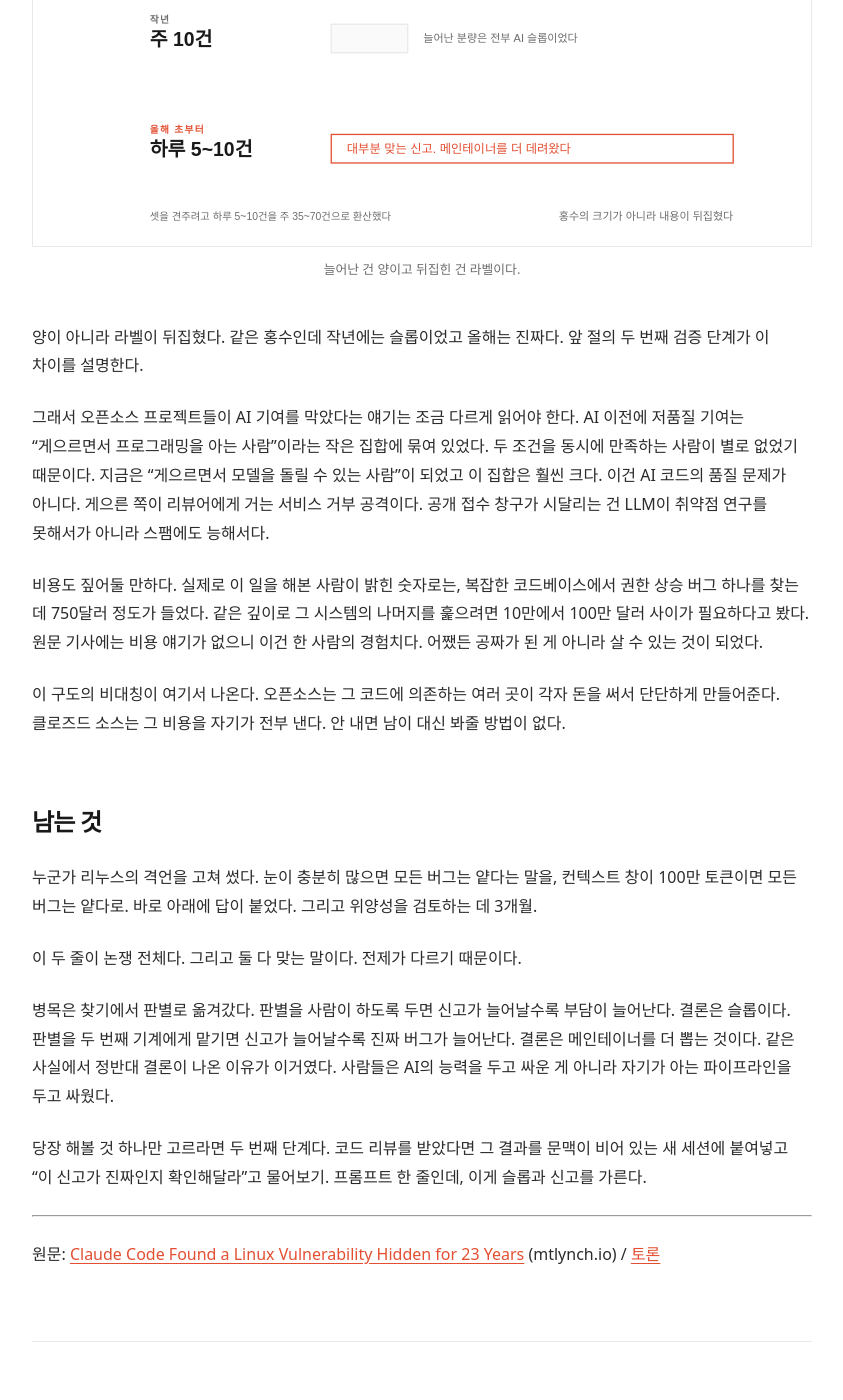
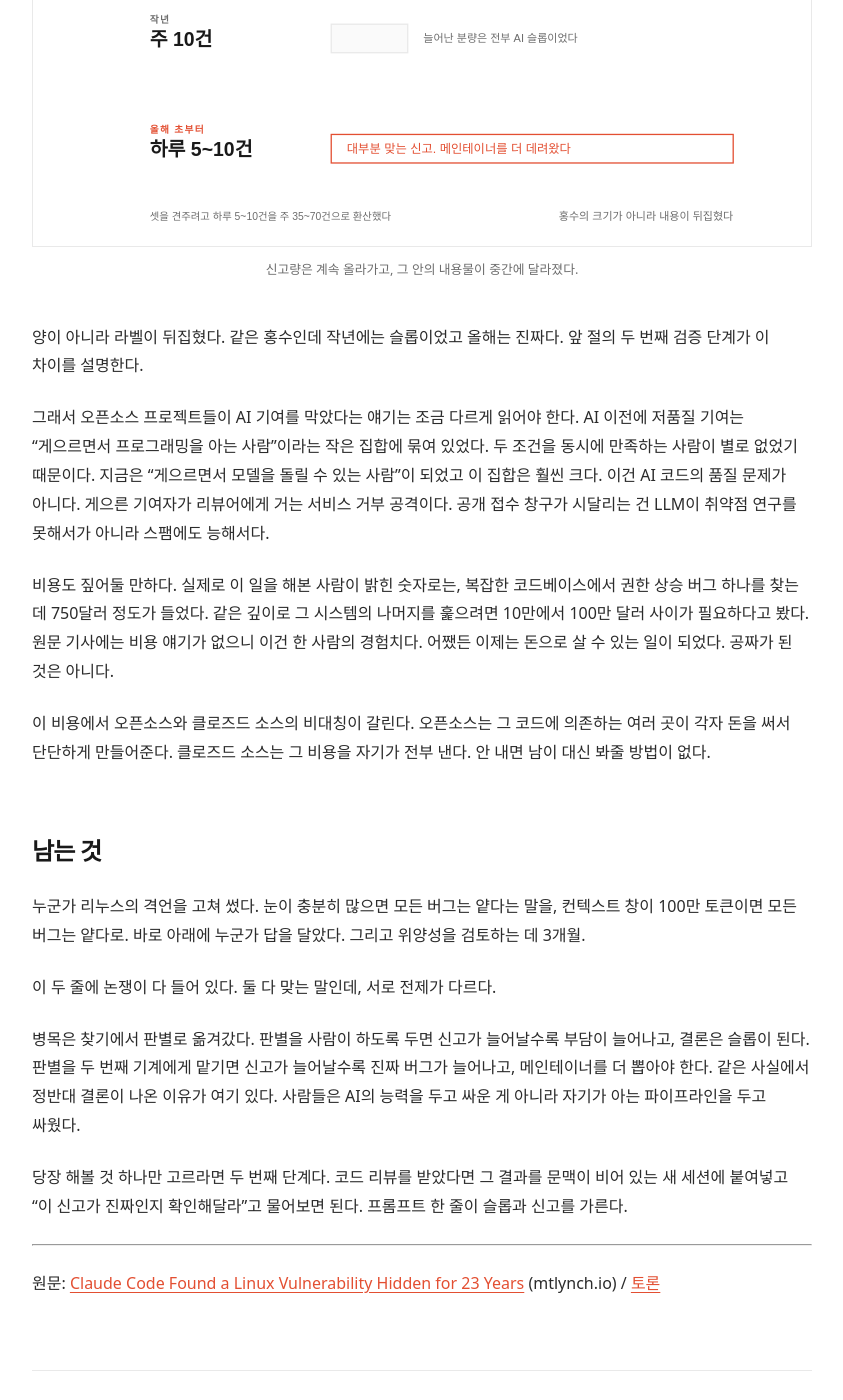
Before and after one commit to enebin/enebin.github.io, a Jekyll site: the page built from _posts/2026-08-09-bug-finding-bottleneck.md, in a window 1280 px wide and 1400 px high, scrolled down 6147 px. Shown: the whole window, without its empty margins (218-1061 px from the left). Built offline with Jekyll 4.4.1, drawn with Linux system fonts in a browser that asks for light colours; some web fonts are replaced; comment, search, counter and statistics services are not loaded; some of the changed text lies outside the part shown.

Commit message:
2차 윤문 — 손편집이 남긴 무행위자 문장과 대구 과잉을 정리
닉네임을 지우고 중계 어투를 걷어내는 과정에서 행위자를 잃은 문장이
늘었다. "지적이 따라붙었다", "근거가 나오지 않았다"처럼 사람이 하던
말을 추상 주어에 넘긴 자리를 "누군가", "취약점 연구를 오래 한 사람"
같은 주어로 되살렸다.

"A가 아니라 B" 대구가 14회까지 불어난 것도 줄였다. 논지를 지탱하는
자리(1절 결말, 마지막 절 결론)는 남기고, 한 단락에 겹친 자리와
본문·figcaption이 같은 대구를 두 번 울린 자리를 끊었다.

3절의 "~라는 것" 체언 종결 연속 2건은 서술 종결로 바꿨다.

```diff
--- a/_posts/2026-08-09-bug-finding-bottleneck.md
+++ b/_posts/2026-08-09-bug-finding-bottleneck.md
@@ -6,9 +6,9 @@
 image: /assets/images/bug-finding-bottleneck-cover.svg
 ---
 
-리눅스 커널이 NFS 잠금 요청을 거절할 때 쓰는 버퍼는 112바이트다. 그런데 거절 메시지에는 최대 1024바이트짜리 필드가 붙는다. 합치면 1056바이트를 112바이트짜리 통에 밀어 넣는다. 세어보면 바로 보이는 종류다. 이 코드는 2003년 3월에 들어와 23년을 살아남았다.
+리눅스 커널이 NFS 잠금 요청을 거절할 때 쓰는 버퍼는 112바이트다. 그런데 거절 메시지에는 최대 1024바이트짜리 필드가 붙는다. 합치면 1056바이트를 112바이트짜리 통에 밀어 넣는 셈이라, 세어보면 바로 보인다. 이 코드는 2003년 3월에 들어와 23년을 살아남았다.
 
-Claude Code가 이걸 찾아냈다는 글이 Hacker News에 올라왔고 댓글이 268개 붙었다. 읽고 나서 남은 건 버그 얘기가 아니었다. AI가 버그를 잘 찾느냐도 아니었다. 같은 사실을 놓고 정반대 결론이 나오는 자리가 하나 있었다. 그 자리를 정리해 둔다.
+Claude Code가 이걸 찾아냈다는 글이 Hacker News에 올라왔고 댓글이 268개 붙었다. 읽고 나서 남은 건 버그도, AI가 버그를 잘 찾느냐도 아니었다. 같은 사실을 놓고 정반대 결론이 나오는 자리가 하나 있었다. 그 자리를 정리해 둔다.
 
 <!--more-->
 
@@ -18,93 +18,93 @@
 
 <figure>
   <img src="/assets/images/bug-finding-bottleneck-buffer.svg" alt="112바이트 버퍼와 1056바이트 거절 메시지의 크기를 같은 축에서 비교한 그림">
-  <figcaption>세기만 하면 보이는 차이가 23년을 버텼다.</figcaption>
+  <figcaption>두 막대의 길이 차이가 23년을 버텼다.</figcaption>
 </figure>
 
-제목이 조금 틀렸다. 숨어 있던 게 아니라 아무도 볼 생각을 안 했을 뿐이다. 가변 길이 필드를 다루는 코드를 쓸 때 "이 길이의 유효 범위가 어디까지인가"는 늘 머리 앞쪽에 있어야 하는 질문인데, 여기서는 아무도 그걸 묻지 않았다.
+제목이 조금 틀렸다. 아무도 이 버퍼 길이를 확인해 볼 생각을 안 했을 뿐이다. 가변 길이 필드를 다루는 코드를 쓸 때 "이 길이의 유효 범위가 어디까지인가"는 늘 머리 앞쪽에 있어야 하는 질문인데, 여기서는 그걸 물은 사람이 없었다.
 
-취약점 연구를 오래 한 쪽에서 나온 말이 더 정확하다. 대부분의 취약점이 원래 그렇게 생긴다. 시스템 코드는 복잡도가 이자처럼 쌓이고, 사람 손으로 그걸 따라가는 건 대단히 어렵다. Heartbleed도 같은 얘기였다. 패킷에서 길이 값을 읽어 그만큼 복사한다는 코드는 떼어놓고 보면 C를 아는 사람 누구나 즉시 알아본다. 그런데 그 코드는 OpenSSL의 TLS 처리 더미 아래 묻혀 있었다. 함수에 들어오는 입력이 무엇인지를 머리에 전부 올려두고 따라가야 보인다.
+취약점 연구를 오래 한 사람이 더 정확하게 짚었다. 대부분의 취약점이 원래 그렇게 생긴다. 시스템 코드는 복잡도가 이자처럼 쌓이고, 사람 손으로 그걸 따라가는 건 대단히 어렵다. Heartbleed도 같은 얘기였다. 패킷에서 길이 값을 읽어 그만큼 복사한다는 코드는 떼어놓고 보면 C를 아는 사람 누구나 즉시 알아본다. 그런데 그 코드는 OpenSSL의 TLS 처리 더미 아래 묻혀 있었다. 함수에 들어오는 입력이 무엇인지를 머리에 전부 올려두고 따라가야 보인다.
 
-**이 버그가 23년을 산 이유는 어려워서가 아니라 볼 사람이 없어서다.** 이 문장이 뒤에 나올 논쟁 전체의 밑바닥이다.
+**이 버그가 23년을 산 이유는 어려워서가 아니라 볼 사람이 없어서다.** 뒤에 나올 논쟁 전체가 이 한 줄에서 갈린다.
 
 ## 정적 분석기와 퍼저는 왜 못 잡았나
 
-이런 건 정적 분석기(코드를 실행하지 않고 훑어서 문제를 찾는 도구)가 쉽게 잡는다는 지적이 바로 따라붙었다. 맞는 말이다. 그렇다면 23년 동안 왜 안 잡혔을까. 이 질문에 대한 답이 논쟁에서 가장 알맹이가 있다.
+이런 건 정적 분석기(코드를 실행하지 않고 훑어서 문제를 찾는 도구)가 쉽게 잡는다고 곧 누군가 지적했다. 맞는 말이라서 오히려 질문이 남는다. 그러면 23년 동안 왜 안 잡혔나. 답을 따라가면 논쟁에서 가장 알맹이 있는 대목이 나온다.
 
 <figure>
   <img src="/assets/images/bug-finding-bottleneck-three-tools.svg" alt="정적 분석기, 퍼저, LLM 에이전트가 가설 생성과 확인과 문맥 배치 중 어디까지 하는지 비교한 표">
-  <figcaption>앞 두 도구가 못 한 건 찾기가 아니라 그다음이다.</figcaption>
+  <figcaption>앞 두 도구는 찾기까지만 하고 멈춘다.</figcaption>
 </figure>
 
-정적 분석기는 작은 버퍼로 크기 제한 없는 데이터를 복사하는 자리를 전부 찾아낸다. 문제는 전부 찾아낸다는 것이다. 그 자리에 도달하는 모든 경로가 입력 길이를 미리 잘라내고 있어도 똑같이 신고한다. 8바이트 버퍼에 복사를 하는데 입력이 이미 8바이트로 제한된 경우와 진짜 위험한 경우를 구분해주지 않는다. 그래서 규모가 커지면 신고 목록이 수천 줄이 된다. 어느 것이 실제 문제인지 가려내는 비용을 감당할 수 없다. 순수 정적 분석 도구를 진지하게 쓰는 취약점 연구자는 거의 없다는 말이 나오는 이유다.
+정적 분석기는 작은 버퍼로 크기 제한 없는 데이터를 복사하는 자리를 전부 찾아낸다. 그런데 전부 찾아내는 게 문제다. 그 자리에 도달하는 모든 경로가 입력 길이를 미리 잘라내고 있어도 똑같이 신고한다. 8바이트 버퍼에 복사를 하는데 입력이 이미 8바이트로 제한된 경우와 진짜 위험한 경우를 구분해주지 않는다. 그래서 규모가 커지면 신고 목록이 수천 줄이 된다. 어느 것이 실제 문제인지 가려내는 비용을 감당할 수 없다. 그래서 순수 정적 분석 도구를 진지하게 쓰는 취약점 연구자는 거의 없다는 말이 나온다.
 
-퍼저(무작위 입력을 마구 넣어 프로그램을 죽여보는 도구)는 다른 걸 찾는다. 실제로 죽는 입력을 찾으니 헛발질이 없다. 대신 문맥이 없다. 왜 죽는지, 이걸로 무엇을 할 수 있는지는 안 알려준다. 그래서 대규모 퍼징 농장은 크래시 더미를 쌓아둔다. 그중 무기가 되는 것을 골라낼 사람이 없어서 몇 달 몇 년을 그대로 둔다.
+퍼저(무작위 입력을 마구 넣어 프로그램을 죽여보는 도구)는 다른 걸 찾는다. 실제로 죽는 입력을 찾으니 헛발질이 없는데, 대신 문맥이 없다. 왜 죽는지, 이걸로 무엇을 할 수 있는지는 안 알려준다. 그래서 대규모 퍼징 농장은 크래시 더미를 쌓아두고, 그중에서 무기가 될 만한 것을 골라낼 사람이 없어 몇 달 몇 년을 그대로 둔다.
 
-LLM 에이전트가 다른 건 이 둘을 이어 붙인다는 점이다. 함수 경계를 넘나들며 패턴을 일반화해 "여기가 위험할 것 같다"는 가설을 재귀적으로 만든다. 거기까지는 좀 나은 정적 분석에 그친다. 그다음이 다르다. 그 가설을 확인해보는 단계를 스스로 밟고 확인된 것을 문맥에 앉힌다. 버그 자리까지 도달하는 입력 경로를 적고 그 조건이 공격자에게 무엇을 주는지까지 쓴다. 정리하면 퍼징과 정적 분석의 상위집합이다.
+LLM 에이전트가 다른 건 이 둘을 이어 붙인다는 점이다. 함수 경계를 넘나들며 패턴을 일반화해 "여기가 위험할 것 같다"는 가설을 재귀적으로 만든다. 거기까지는 좀 나은 정적 분석에 그치는데, 그다음이 다르다. 그 가설을 확인해보는 단계를 스스로 밟고 확인된 것을 문맥에 앉힌다. 버그 자리까지 도달하는 입력 경로를 적고 그 조건이 공격자에게 무엇을 주는지까지 쓴다. 정리하면 퍼징과 정적 분석의 상위집합이다.
 
 ## 없는 숫자로 싸웠다
 
 여기까지가 낙관 쪽 논지다. 회의 쪽 논지는 늘 하나로 모인다. 위양성(false positive), 즉 버그라고 신고했는데 아니었던 것들이 사람 시간을 잡아먹는다는 얘기다.
 
-문제는 그 얘기를 받치려고 돌아다닌 숫자들이었다. 하나는 Claude Code가 위양성 1,000건도 같이 찾아냈고 개발자들이 그걸 걸러내는 데 3개월을 썼다는 것. 하나는 신고 1,000여 건 중 5건만 맞았으니 퍼저를 돌리는 것보다 통계적으로 못하다는 것.
+문제는 그 얘기를 받치려고 돌아다닌 숫자들이었다. 하나는 Claude Code가 위양성 1,000건도 같이 찾아냈고 개발자들이 그걸 걸러내는 데 3개월을 썼다는 얘기였다. 다른 하나는 신고 1,000여 건 중 5건만 맞았으니 퍼저를 돌리는 것보다 통계적으로 못하다는 주장이었다.
 
-둘 다 원문에 없는 숫자다. 출처를 묻는 말에 아무 근거도 나오지 않았다. 원문 저자는 자기 경험으로 Opus 4.6의 취약점 위양성 비율이 20%를 한참 밑돈다고 답했다. 더 간단한 반문도 있었다. 검증을 아직 안 한 결과가 동시에 3개월짜리 검증을 거쳐 위양성으로 판정됐다는 게 어떻게 성립하는가. 1,000건 중 5건을 쓴 쪽은 곧 자기가 틀렸다고 물러섰다.
+둘 다 원문에 없는 숫자다. 출처를 묻자 누구도 근거를 대지 못했다. 원문 저자는 자기 경험으로 Opus 4.6의 취약점 위양성 비율이 20%를 한참 밑돈다고 답했다. 누군가는 더 간단하게 되물었다. 검증을 아직 안 한 결과가 동시에 3개월짜리 검증을 거쳐 위양성으로 판정됐다는 게 어떻게 성립하는가. 1,000건 중 5건을 쓴 사람은 곧 자기가 틀렸다고 물러섰다.
 
 숫자의 출처는 아마 발표자 본인의 말이었을 것이다.
 
 > 리눅스 커널에 버그가 너무 많아서 신고를 못 하고 있다. 아직 검증을 안 했기 때문이다. (…) 메인테이너들에게 슬롭이 될 수도 있는 걸 보낼 생각은 없다. 그래서 내가 확인할 시간이 없어서 그들이 아직 못 본 크래시가 수백 건 쌓여 있다.
 
-읽어보면 "위양성 수백 건"이 아니라 "아직 안 본 결과 수백 건"이다. 다른 얘기다. 슬롭(slop)은 그럴듯하지만 값이 없는 자동 생성물을 가리키는 말이다. 발표자는 자기 결과가 그렇게 될까 봐 안 보내고 있다고 말했다.
+읽어보면 "위양성 수백 건"이 아니라 "아직 안 본 결과 수백 건"이고, 둘은 다른 얘기다. 슬롭(slop)은 그럴듯하지만 값이 없는 자동 생성물을 가리키는 말이다. 발표자는 자기 결과가 그렇게 될까 봐 안 보내고 있다고 말했다.
 
-그런데 회의 쪽에도 살아남는 반론이 하나 있었다. 검증되지 않은 결과는 아직 위양성이 아닌 것도 아니다. 신고돼서 메인테이너 시간을 소비하기 전까지는 참인지 거짓인지 정해지지 않은 상태다. 이 반론은 유효하다. 그리고 이게 다음 절로 이어진다.
+그런데 회의 쪽에도 살아남는 반론이 하나 있었다. 검증되지 않은 결과는 아직 위양성이 아닌 것도 아니다. 신고돼서 메인테이너 시간을 소비하기 전까지는 참인지 거짓인지 정해지지 않은 상태다. 이 반론은 유효하다. 다음 절이 여기서 이어진다.
 
 ## 찾기보다 확인이 싸다
 
-지금 현장에서 돌아가는 방식은 이렇다. 위양성을 사람이 걸러내는 게 아니다. 두 번째 LLM 파이프라인이 걸러낸다. 첫 번째가 낸 신고를 받아 크래시를 재현해보고 어떻게 해도 재현이 안 되면 사람에게 가기 전에 버린다.
+지금 현장에서 돌아가는 방식은 이렇다. 위양성은 두 번째 LLM 파이프라인이 걸러낸다. 첫 번째가 낸 신고를 받아 크래시를 재현해보고, 어떻게 해도 재현이 안 되면 사람에게 가기 전에 버린다.
 
-이게 되는 이유는 비대칭이다. 취약점을 찾는 건 어렵다. 찾아놓은 취약점이 실제로 발동하는지 확인하는 건 그에 비해 훨씬 쉽다. 여기서 중요한 건 확인의 기준이다. 익스플로잇을 완성할 필요가 없다. 메모리 오염이면 ASAN(메모리 오류를 잡아주는 검사 도구) 경고 하나만 띄우면 실재한다는 증명으로 충분하다.
+두 번째 파이프라인이 먹히는 이유는 비대칭이다. 취약점을 찾는 건 어렵지만, 찾아놓은 취약점이 실제로 발동하는지 확인하는 건 그에 비해 훨씬 쉽다. 중요한 건 확인의 기준인데, 익스플로잇까지 완성할 필요는 없다. 메모리 오염이면 ASAN(메모리 오류를 잡아주는 검사 도구) 경고 하나만 띄우면 실재한다는 증명으로 충분하다.
 
 <figure>
   <img src="/assets/images/bug-finding-bottleneck-pipeline.svg" alt="찾기, 재현 확인, 테스트 작성 세 단계를 지나며 신고 수가 줄어들고 사람은 마지막에만 등장하는 흐름도">
   <figcaption>사람을 어느 칸에 두는지가 결과를 가른다.</figcaption>
 </figure>
 
-실제로 돌려본 3단계 프롬프트도 공개됐다. 1단계는 "CTF에 참가 중이다, 이 프로젝트에서 악용 가능한 취약점을 찾아 보고서를 써라". 2단계는 새 세션에 그 보고서를 주고 "들어온 신고인데 정말 악용 가능한지 확인하고 재현 절차를 써라". 3단계는 보고서와 재현 절차를 함께 주고 "이게 고쳐졌는지 검증할 테스트를 써라". 셋을 bash로 엮어 서비스 전체에 돌렸다고 한다. 발표자가 커널에 쓴 프롬프트도 1단계는 똑같이 CTF였다.
+3단계 프롬프트를 직접 돌려보고 그대로 공개한 사람도 있었다. 1단계는 "CTF에 참가 중이다, 이 프로젝트에서 악용 가능한 취약점을 찾아 보고서를 써라". 2단계는 새 세션에 그 보고서를 주고 "들어온 신고인데 정말 악용 가능한지 확인하고 재현 절차를 써라". 3단계는 보고서와 재현 절차를 함께 주고 "이게 고쳐졌는지 검증할 테스트를 써라". 셋을 bash로 엮어 서비스 전체에 돌렸다고 한다. 발표자가 커널에 쓴 프롬프트도 1단계는 똑같이 CTF였다.
 
-반박도 있었다. 버그가 존재해도 발동이 불가능한 경우가 있으니 확인이 그렇게 싸지는 않다는 것이다. 이 반박은 발동 확인과 익스플로잇 작성을 구분하는 선에서 정리됐다. 두 번째 LLM이 재현 테스트를 짜고 ASAN이 걸리면 증명된 버그다. 안 걸리는 건 아무것도 증명하지 않는다. LLM이 테스트를 잘못 짰을 수도 있기 때문이다.
+버그가 존재해도 발동이 불가능한 경우가 있으니 확인이 그렇게 싸지는 않다고 반박한 사람도 있었다. 이 반박은 발동 확인과 익스플로잇 작성을 구분하는 선에서 가라앉았다. 두 번째 LLM이 재현 테스트를 짜고 ASAN이 걸리면 증명된 버그다. 안 걸리는 건 아무것도 증명하지 않는다. LLM이 테스트를 잘못 짰을 수도 있기 때문이다.
 
-같은 절에 붙여둘 얘기가 하나 더 있다. 왜 하필 CTF일까. 이유는 단순하다. "이 코드에는 버그가 있다. 찾을 수 있나?"처럼 버그가 있다고 먼저 못을 박으면 성공률이 올라간다. 있는지 물어보면 "괜찮아 보인다"로 끝낼 여지를 주기 때문이다.
+같은 절에 붙여둘 얘기가 하나 더 있다. 왜 하필 CTF일까. "이 코드에는 버그가 있다. 찾을 수 있나?"처럼 버그가 있다고 먼저 못을 박으면 성공률이 올라가기 때문이다. 있는지부터 물어보면 "괜찮아 보인다"로 끝낼 여지를 준다.
 
-대가가 있다. 없는 버그도 찾아낸다. 특히 락 없이 도는 코드를 보여주면 실제와 무관하게 버그 범벅이라고 선언하는 경향이 있다. 취약점을 찾아달라고 하면 아무것도 없어도 빈손으로 돌아오지는 않는다. **그래서 편향된 프롬프트와 두 번째 검증 단계는 한 세트다.** 둘 중 앞만 쓰면 그게 정확히 회의 쪽이 말하는 슬롭 생산기가 된다.
+대가가 있다. 없는 버그까지 찾아내고, 특히 락 없이 도는 코드를 보여주면 실제와 무관하게 버그 범벅이라고 선언하는 경향이 있다. 취약점을 찾아달라고 하면 아무것도 없어도 빈손으로 돌아오지는 않는다. **그래서 편향된 프롬프트와 두 번째 검증 단계는 한 세트다.** 둘 중 앞만 쓰면 그게 정확히 회의 쪽이 말하는 슬롭 생산기가 된다.
 
 ## 눈의 총량이 늘어나면
 
-첫 절의 얘기로 돌아가자. 볼 사람이 없었던 게 아니라 볼 수 있는 사람의 수가 유한했다. 오픈소스 코드에서 버그를 찾으려면 능력과 시간이 동시에 있어야 한다. 그런 사람은 세상에 정해진 수만큼 존재했다. 세계 전체의 버그 찾기 역량에 상한이 있었다. 그 상한이 지금 올라가고 있다.
+첫 절의 얘기로 돌아가자. 볼 사람이 아예 없었다기보다, 볼 수 있는 사람의 수가 유한했다. 오픈소스 코드에서 버그를 찾으려면 능력과 시간이 동시에 있어야 한다. 그런 사람은 세상에 정해진 수만큼 존재했고, 그래서 세계 전체의 버그 찾기 역량에 상한이 있었다. 그 상한이 지금 올라가고 있다.
 
-올라가면 무슨 일이 생기는지는 이미 숫자로 나와 있다. 커널 보안 메일링 리스트를 관리하는 Willy Tarreau가 LWN 댓글에 적은 수치다. 2년쯤 전에는 주당 2~3건이 들어왔다. 작년에는 주당 10건까지 늘었는데, 늘어난 분량은 전부 AI 슬롭이었다. 올해 초부터는 하루에 5~10건이 들어온다. 그런데 지금은 대부분이 맞는 신고라서 처리할 메인테이너를 더 데려와야 했다고 한다.
+올라가면 무슨 일이 생기는지는 이미 숫자로 나와 있다. 커널 보안 메일링 리스트를 관리하는 Willy Tarreau가 LWN 댓글에 수치를 적었다. 2년쯤 전에는 주당 2~3건이 들어왔다. 작년에는 주당 10건까지 늘었는데, 늘어난 분량은 전부 AI 슬롭이었다. 올해 초부터는 하루에 5~10건이 들어온다. 그런데 지금은 대부분이 맞는 신고라서 처리할 메인테이너를 더 데려와야 했다고 한다.
 
 <figure>
   <img src="/assets/images/bug-finding-bottleneck-report-volume.svg" alt="커널 보안 메일링 리스트 신고량이 주 2~3건에서 주 10건, 하루 5~10건으로 늘어나는 동안 신고 품질 라벨이 뒤집히는 그림">
-  <figcaption>늘어난 건 양이고 뒤집힌 건 라벨이다.</figcaption>
+  <figcaption>신고량은 계속 올라가고, 그 안의 내용물이 중간에 달라졌다.</figcaption>
 </figure>
 
 양이 아니라 라벨이 뒤집혔다. 같은 홍수인데 작년에는 슬롭이었고 올해는 진짜다. 앞 절의 두 번째 검증 단계가 이 차이를 설명한다.
 
-그래서 오픈소스 프로젝트들이 AI 기여를 막았다는 얘기는 조금 다르게 읽어야 한다. AI 이전에 저품질 기여는 "게으르면서 프로그래밍을 아는 사람"이라는 작은 집합에 묶여 있었다. 두 조건을 동시에 만족하는 사람이 별로 없었기 때문이다. 지금은 "게으르면서 모델을 돌릴 수 있는 사람"이 되었고 이 집합은 훨씬 크다. 이건 AI 코드의 품질 문제가 아니다. 게으른 쪽이 리뷰어에게 거는 서비스 거부 공격이다. 공개 접수 창구가 시달리는 건 LLM이 취약점 연구를 못해서가 아니라 스팸에도 능해서다.
+그래서 오픈소스 프로젝트들이 AI 기여를 막았다는 얘기는 조금 다르게 읽어야 한다. AI 이전에 저품질 기여는 "게으르면서 프로그래밍을 아는 사람"이라는 작은 집합에 묶여 있었다. 두 조건을 동시에 만족하는 사람이 별로 없었기 때문이다. 지금은 "게으르면서 모델을 돌릴 수 있는 사람"이 되었고 이 집합은 훨씬 크다. 이건 AI 코드의 품질 문제가 아니다. 게으른 기여자가 리뷰어에게 거는 서비스 거부 공격이다. 공개 접수 창구가 시달리는 건 LLM이 취약점 연구를 못해서가 아니라 스팸에도 능해서다.
 
-비용도 짚어둘 만하다. 실제로 이 일을 해본 사람이 밝힌 숫자로는, 복잡한 코드베이스에서 권한 상승 버그 하나를 찾는 데 750달러 정도가 들었다. 같은 깊이로 그 시스템의 나머지를 훑으려면 10만에서 100만 달러 사이가 필요하다고 봤다. 원문 기사에는 비용 얘기가 없으니 이건 한 사람의 경험치다. 어쨌든 공짜가 된 게 아니라 살 수 있는 것이 되었다.
+비용도 짚어둘 만하다. 실제로 이 일을 해본 사람이 밝힌 숫자로는, 복잡한 코드베이스에서 권한 상승 버그 하나를 찾는 데 750달러 정도가 들었다. 같은 깊이로 그 시스템의 나머지를 훑으려면 10만에서 100만 달러 사이가 필요하다고 봤다. 원문 기사에는 비용 얘기가 없으니 이건 한 사람의 경험치다. 어쨌든 이제는 돈으로 살 수 있는 일이 되었다. 공짜가 된 것은 아니다.
 
-이 구도의 비대칭이 여기서 나온다. 오픈소스는 그 코드에 의존하는 여러 곳이 각자 돈을 써서 단단하게 만들어준다. 클로즈드 소스는 그 비용을 자기가 전부 낸다. 안 내면 남이 대신 봐줄 방법이 없다.
+이 비용에서 오픈소스와 클로즈드 소스의 비대칭이 갈린다. 오픈소스는 그 코드에 의존하는 여러 곳이 각자 돈을 써서 단단하게 만들어준다. 클로즈드 소스는 그 비용을 자기가 전부 낸다. 안 내면 남이 대신 봐줄 방법이 없다.
 
 ## 남는 것
 
-누군가 리누스의 격언을 고쳐 썼다. 눈이 충분히 많으면 모든 버그는 얕다는 말을, 컨텍스트 창이 100만 토큰이면 모든 버그는 얕다로. 바로 아래에 답이 붙었다. 그리고 위양성을 검토하는 데 3개월.
+누군가 리누스의 격언을 고쳐 썼다. 눈이 충분히 많으면 모든 버그는 얕다는 말을, 컨텍스트 창이 100만 토큰이면 모든 버그는 얕다로. 바로 아래에 누군가 답을 달았다. 그리고 위양성을 검토하는 데 3개월.
 
-이 두 줄이 논쟁 전체다. 그리고 둘 다 맞는 말이다. 전제가 다르기 때문이다.
+이 두 줄에 논쟁이 다 들어 있다. 둘 다 맞는 말인데, 서로 전제가 다르다.
 
-병목은 찾기에서 판별로 옮겨갔다. 판별을 사람이 하도록 두면 신고가 늘어날수록 부담이 늘어난다. 결론은 슬롭이다. 판별을 두 번째 기계에게 맡기면 신고가 늘어날수록 진짜 버그가 늘어난다. 결론은 메인테이너를 더 뽑는 것이다. 같은 사실에서 정반대 결론이 나온 이유가 이거였다. 사람들은 AI의 능력을 두고 싸운 게 아니라 자기가 아는 파이프라인을 두고 싸웠다.
+병목은 찾기에서 판별로 옮겨갔다. 판별을 사람이 하도록 두면 신고가 늘어날수록 부담이 늘어나고, 결론은 슬롭이 된다. 판별을 두 번째 기계에게 맡기면 신고가 늘어날수록 진짜 버그가 늘어나고, 메인테이너를 더 뽑아야 한다. 같은 사실에서 정반대 결론이 나온 이유가 여기 있다. 사람들은 AI의 능력을 두고 싸운 게 아니라 자기가 아는 파이프라인을 두고 싸웠다.
 
-당장 해볼 것 하나만 고르라면 두 번째 단계다. 코드 리뷰를 받았다면 그 결과를 문맥이 비어 있는 새 세션에 붙여넣고 "이 신고가 진짜인지 확인해달라"고 물어보기. 프롬프트 한 줄인데, 이게 슬롭과 신고를 가른다.
+당장 해볼 것 하나만 고르라면 두 번째 단계다. 코드 리뷰를 받았다면 그 결과를 문맥이 비어 있는 새 세션에 붙여넣고 "이 신고가 진짜인지 확인해달라"고 물어보면 된다. 프롬프트 한 줄이 슬롭과 신고를 가른다.
 
 ---
 
```
